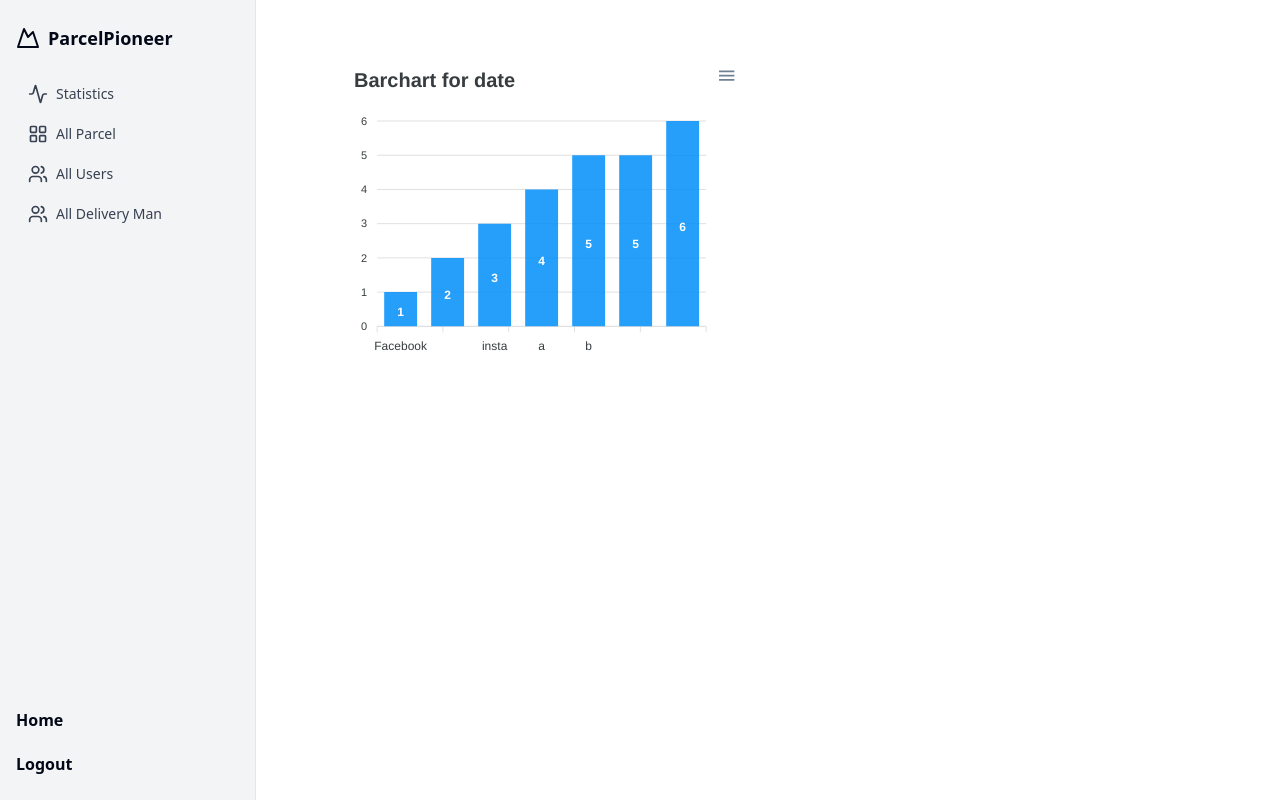
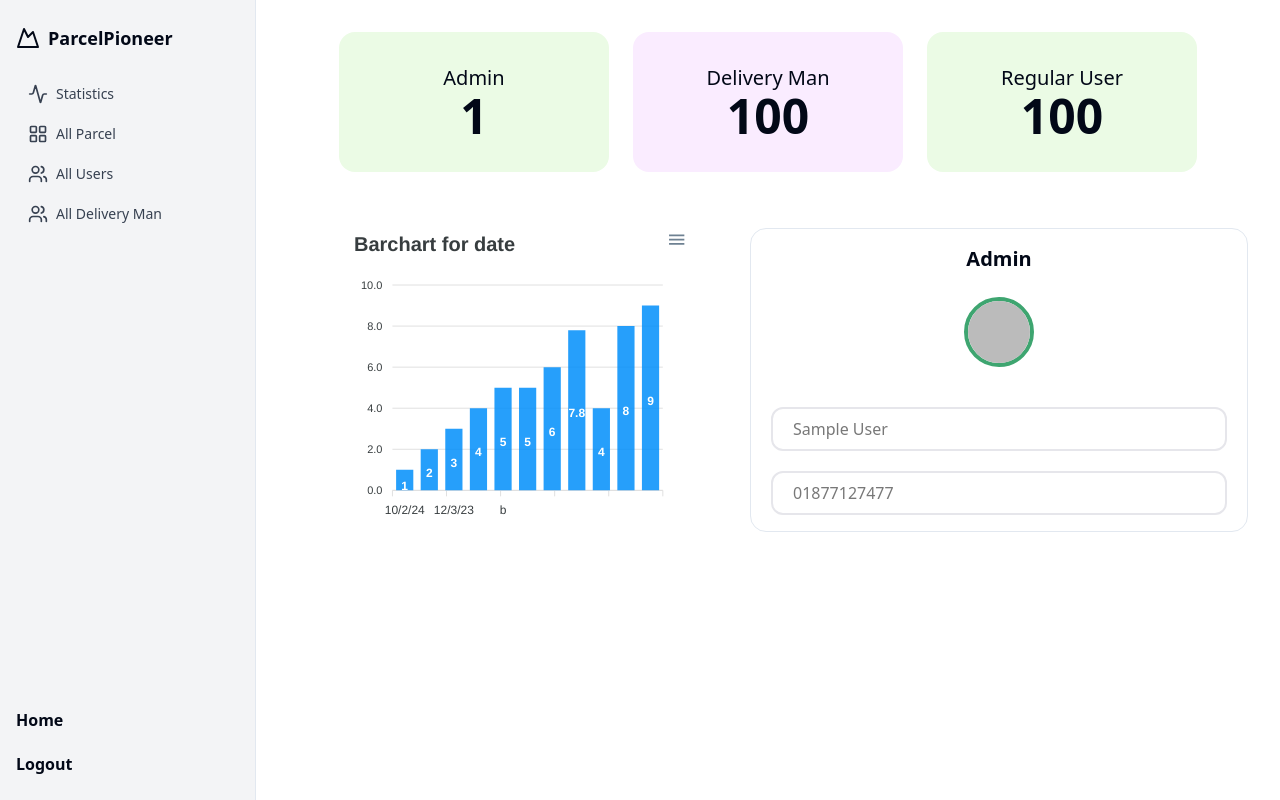
Before and after one commit to FojleTuhin/A12-ParcelPioneer_Client, a React (Vite) app: page /dashboard/statistics in a window 1280 px wide. Built offline with nearby package versions, Linux system fonts and the light colour scheme; no server answers; sample sign-in values are in the browser's storage.

Commit message:
admin statictis page ui update

```diff
--- a/src/Dashboard/admin/AllDeliveryMan.jsx
+++ b/src/Dashboard/admin/AllDeliveryMan.jsx
@@ -1,8 +1,81 @@
+import MUIDataTable from "mui-datatables";
 
 const AllDeliveryMan = () => {
+    const columns = [
+        // {
+        //     name: 'S.NO',
+        //     options: {
+        //         filter: false,
+        //         customBodyRender: (value, tableMeta) => {
+        //             return (
+        //                 tableMeta.rowIndex + 1
+        //             );
+        //         }
+        //     },
+        //     flex:1
+        // },
+
+        {
+            name: "deliveryManName",
+            label: "Name"
+        },
+        // {
+        //   name: "ownerImage",
+        //   label: "Image",
+        //   options: {
+        //     customBodyRender: (value) => (
+        //       <img src={value} alt="pic" className="w-12 h-12 rounded-full" />
+        //     )
+        //   }
+        // },
+        {
+            name: "phoneNumber",
+            label: "Phone"
+        },
+        {
+            name: "numberOfParcelDelivered",
+            label: "Delivered"
+        },
+
+        {
+            name: "averageReview",
+            label: "Review"
+        },
+
+
+
+
+
+    ];
+
+    const data = [
+
+        ["Joe James", "01877127477", "3", "4"],
+        ["Joe James", "01877127477", "3", "4"],
+        ["Joe James", "01877127477", "3", "5"],
+        ["Joe James", "01877127477", "3", "2"],
+        ["Joe James", "01877127477", "3", "2"],
+        ["Joe James", "01877127477", "3", "4"],
+    ];
+    const options = {
+        selectableRows: false,
+        rowsPerPage: 5,
+        rowsPerPageOptions: [5, 10, 15]
+    };
     return (
         <div>
-             AllDeliveryMan
+            <div className=' mt-10'>
+                <div>
+                    <MUIDataTable
+                        title={"All Delivery Man List"}
+                        data={data}
+                        columns={columns}
+                        options={options}
+
+                    />
+                </div>
+
+            </div>
         </div>
     );
 };
--- a/src/Dashboard/admin/AllUser.jsx
+++ b/src/Dashboard/admin/AllUser.jsx
@@ -39,7 +39,7 @@ const AllUser = () => {
     },
     {
       name: "role",
-      label:"Role",
+      label: "Role",
       options: {
         customBodyRender: (value) => (
           <p
@@ -54,7 +54,7 @@ const AllUser = () => {
       }
     },
     {
-      name:"role",
+      name: "role",
       label: "MakeAdmin",
       options: {
         customBodyRender: () => (
@@ -66,7 +66,7 @@ const AllUser = () => {
       }
     },
     {
-      name:"role",
+      name: "role",
       label: "MakeDeliveryMan",
       options: {
         customBodyRender: (value) => (
@@ -100,7 +100,7 @@ return (
       <div className=' mt-10'>
         <div>
           <MUIDataTable
-          title={"Featured list"}
+            title={"All User List"}
             data={data}
             columns={columns}
             options={options}
--- a/src/Dashboard/admin/BarChart.jsx
+++ b/src/Dashboard/admin/BarChart.jsx
@@ -1,27 +1,27 @@
 import Chart from 'react-apexcharts'
 const BarChart = () => {
     return (
-        <div className='px-14 py-8'>
+        <div className='md:px-14 '>
             <Chart
                 type='bar'
-            width={400}
+                width={350}
                 height={300}
                 series={
                     [
                         {
-                        name:'total order',
-                        data:[1,2,3,4,5,5,6,]
+                            name: 'total order',
+                            data: [1, 2, 3, 4, 5, 5, 6,7.8,4,8,9]
                         }
                     ]
                 }
                 options={
                     {
-                    title:{
-                        text:"Barchart for date",
-                        style:{fontSize: 20}
+                        title: {
+                            text: "Barchart for date",
+                            style: { fontSize: 20 }
                         },
-                    xaxis:{
-                        categories:["Facebook", 'twitter', 'insta','a','b']
+                        xaxis: {
+                            categories: ["10/2/24", '11/2/34', '12/3/23', 'a', 'b']
                         }
                     }
                 }
--- a/src/Dashboard/admin/Statistics.jsx
+++ b/src/Dashboard/admin/Statistics.jsx
@@ -1,10 +1,58 @@
+import { MdOutlineAddAPhoto } from "react-icons/md";
 import BarChart from "./BarChart";
+import CountUp from 'react-countup';
+import { useContext } from "react";
+import { AuthContext } from "@/Firebase/FirebaseProvider";
 
 
 const Statistics = () => {
+    const { user } = useContext(AuthContext)
+
     return (
         <div>
-         <BarChart></BarChart>
+            <div className="flex flex-wrap justify-center gap-6 mb-14">
+                <div className="h-[140px] w-[270px] bg-[#EBFBE5] flex flex-col items-center justify-center rounded-2xl">
+                    <p className="text-xl"> Admin</p>
+                    <p className="font-semibold text-5xl">
+                        <CountUp end={1} duration={5}>
+                        </CountUp>
+                    </p>
+                </div>
+                <div className="h-[140px] w-[270px] bg-[#FAECFF] flex flex-col items-center justify-center rounded-2xl">
+                    <p className="text-xl"> Delivery Man</p>
+                    <p className="font-semibold text-5xl">
+                        <CountUp end={100} duration={5}>
+                        </CountUp>
+                    </p>
+                </div>
+                <div className="h-[140px] w-[270px] bg-[#EBFBE5] flex flex-col items-center justify-center rounded-2xl">
+                    <p className="text-xl">Regular User</p>
+                    <p className="font-semibold text-5xl">
+                        <CountUp end={100} duration={5}>
+                        </CountUp>
+                    </p>
+                </div>
+            </div>
+            <div className="md:flex">
+                <div>
+                    <BarChart></BarChart>
+                </div>
+                <div className="flex-1">
+                    <div className="border rounded-2xl px-5 py-4">
+                        <p className="mb-6 font-bold text-xl text-center">Admin</p>
+
+                        <div className="w-full flex justify-center">
+                            <img className="h-[70px] w-[70px] rounded-full border-[#3EA570] border-4" src={user?.photoURL} alt="" />
+                        </div>
+
+                        <input type="text" className="w-[100%] border-[#E6E6EB] mt-10 py-2 px-5 rounded-xl border-2 text-[#787878]" defaultValue={user?.displayName} />
+                        <br />
+                        <input type="number" className="w-[100%] border-[#E6E6EB] mt-5 py-2 px-5 rounded-xl border-2 text-[#787878]" defaultValue={'01877127477'} />
+                        <br />
+
+                    </div>
+                </div>
+            </div>
         </div>
     );
 };
```
Lines whose indentation alone changed are shown as unchanged.
